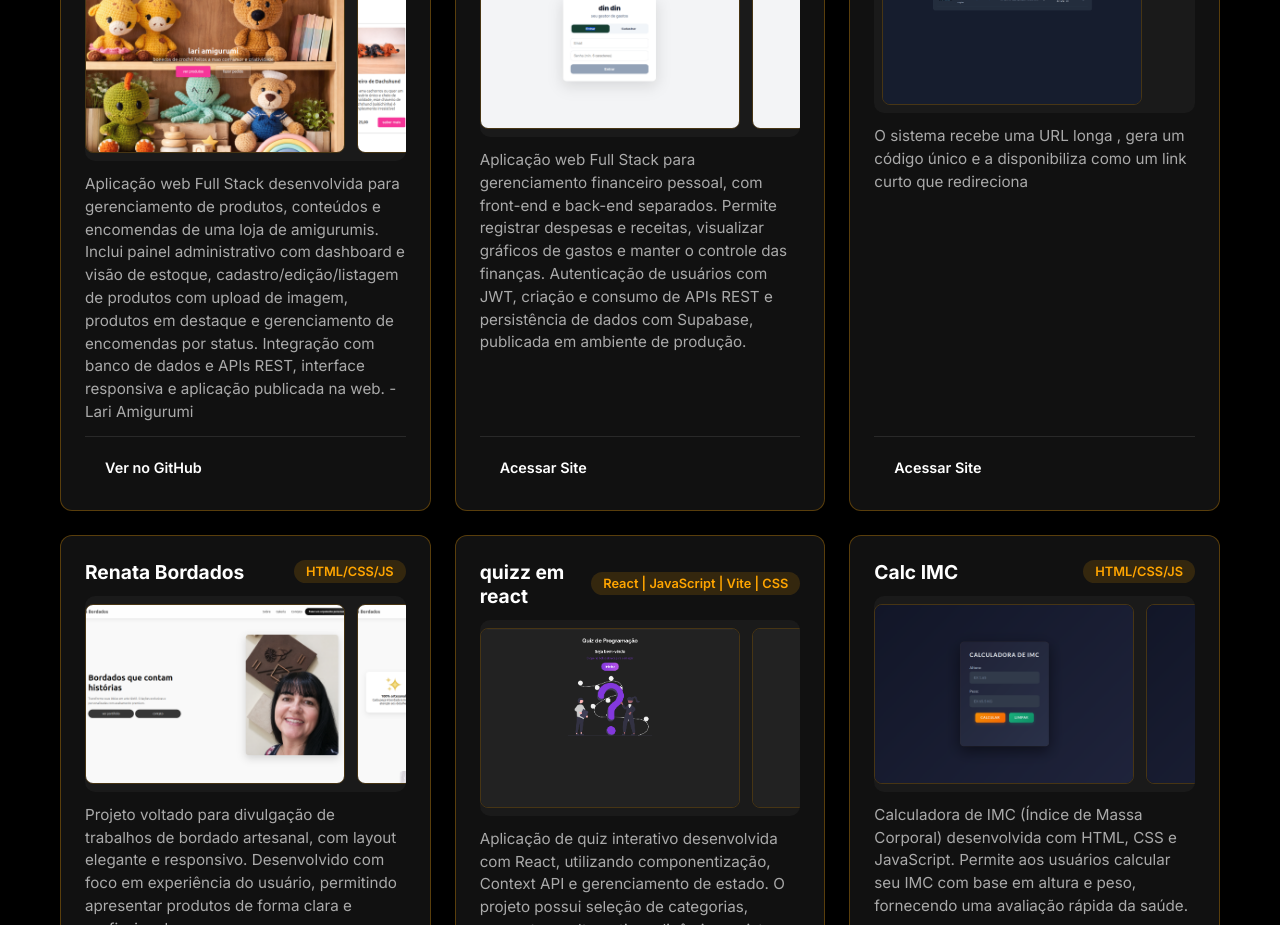
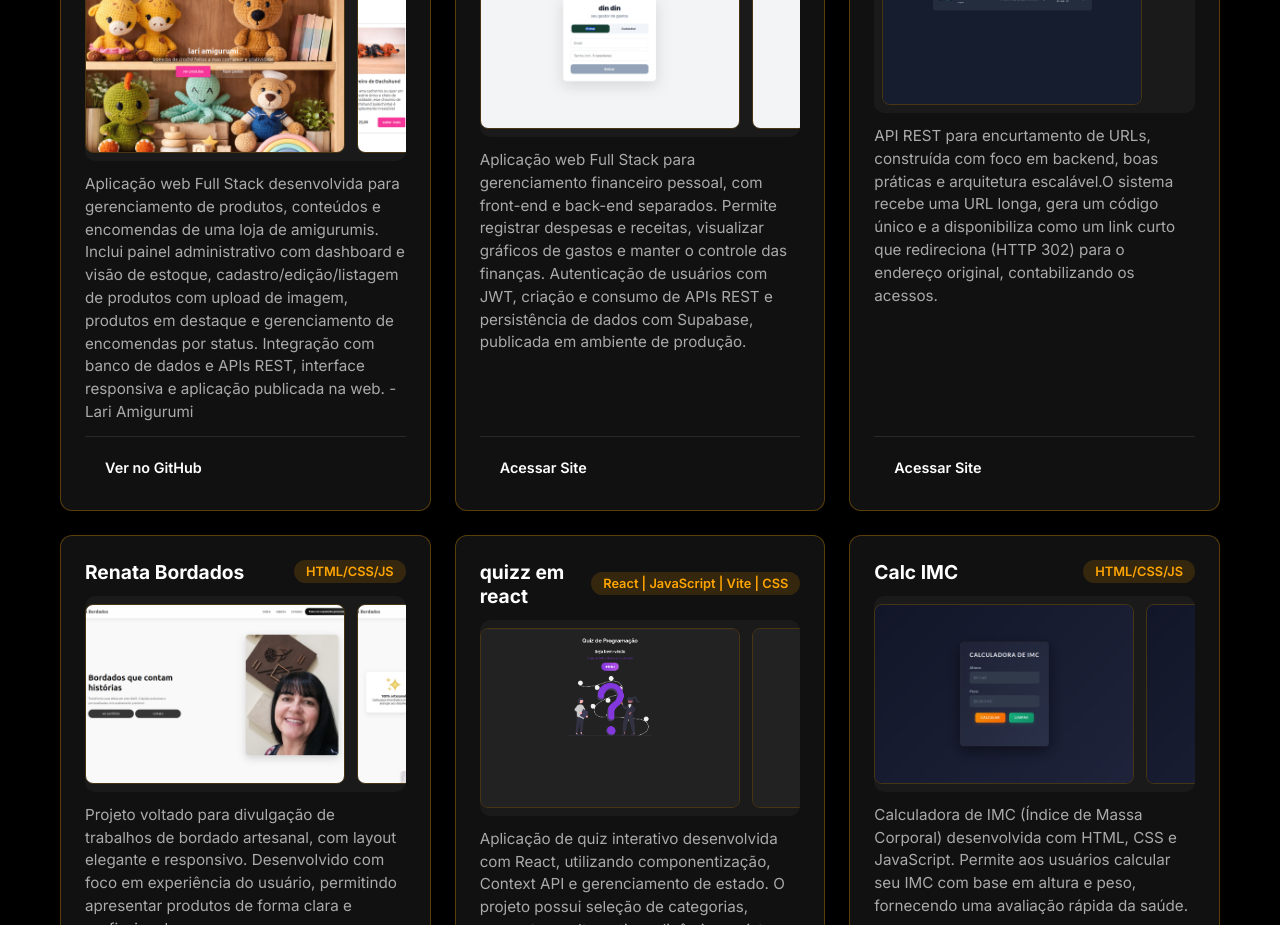
Before and after one commit to 7lipe7/portifolio_felipe, a React (Vite) app in the folder Portifolio_Felipe/: page / in a window 1280 px wide. Shown: the part 1820-2745 px from the top of the page. Built offline with nearby package versions, Linux system fonts and the light colour scheme.

Commit message:
fix: atualizar descrição do projeto URL Shortener e corrigir formatação

```diff
--- a/Portifolio_Felipe/src/pages/Project.jsx
+++ b/Portifolio_Felipe/src/pages/Project.jsx
@@ -56,7 +56,7 @@ const PROJECTS = [
   },
   {
     name: "URL Shortener",
-    description: "  O sistema recebe uma URL longa , gera um código único e a disponibiliza como um link curto que redireciona",
+    description: "API REST para encurtamento de URLs, construída com foco em backend, boas práticas e arquitetura escalável.O sistema recebe uma URL longa, gera um código único e a disponibiliza como um link curto que redireciona (HTTP 302) para o endereço original, contabilizando os acessos.",
     language: "docker/Node.js/Supabase",
     html_url: "https://url-shortener-brown.vercel.app/",
     images: [Url]
@@ -76,7 +76,7 @@ const PROJECTS = [
     description: "Aplicação de quiz interativo desenvolvida com React, utilizando componentização, Context API e gerenciamento de estado. O projeto possui seleção de categorias, perguntas e alternativas dinâmicas, sistema de pontuação e tela de resultado.",
     language: "React | JavaScript | Vite | CSS",
     html_url: "https://quizz-react-psi.vercel.app/",
-    images: [quizz,quizz3,quizz2,quizz1 ]
+    images: [quizz, quizz3, quizz2, quizz1]
 
 
   },
@@ -115,9 +115,9 @@ function Repos() {
         </h2>
       </div>
       <div className="repos-grid">
-{PROJECTS.map((project) => (
+        {PROJECTS.map((project) => (
           <div className="repo-card" key={project.name}>
-<div className="repo-card-header">
+            <div className="repo-card-header">
               <h3>{project.name}</h3>
               <span className="repo-language">
                 {project.language || "N/A"}
@@ -126,7 +126,7 @@ function Repos() {
             {project.images && project.images.length > 0 && (
               <div className="repo-gallery">
                 <div className="repo-gallery-track">
-{project.images.map((img, i) => (
+                  {project.images.map((img, i) => (
                     <img
                       key={img}
                       src={img}
@@ -155,7 +155,7 @@ function Repos() {
         ))}
       </div>
     </div>
-);
+  );
 }
 
 export default Repos;
```
